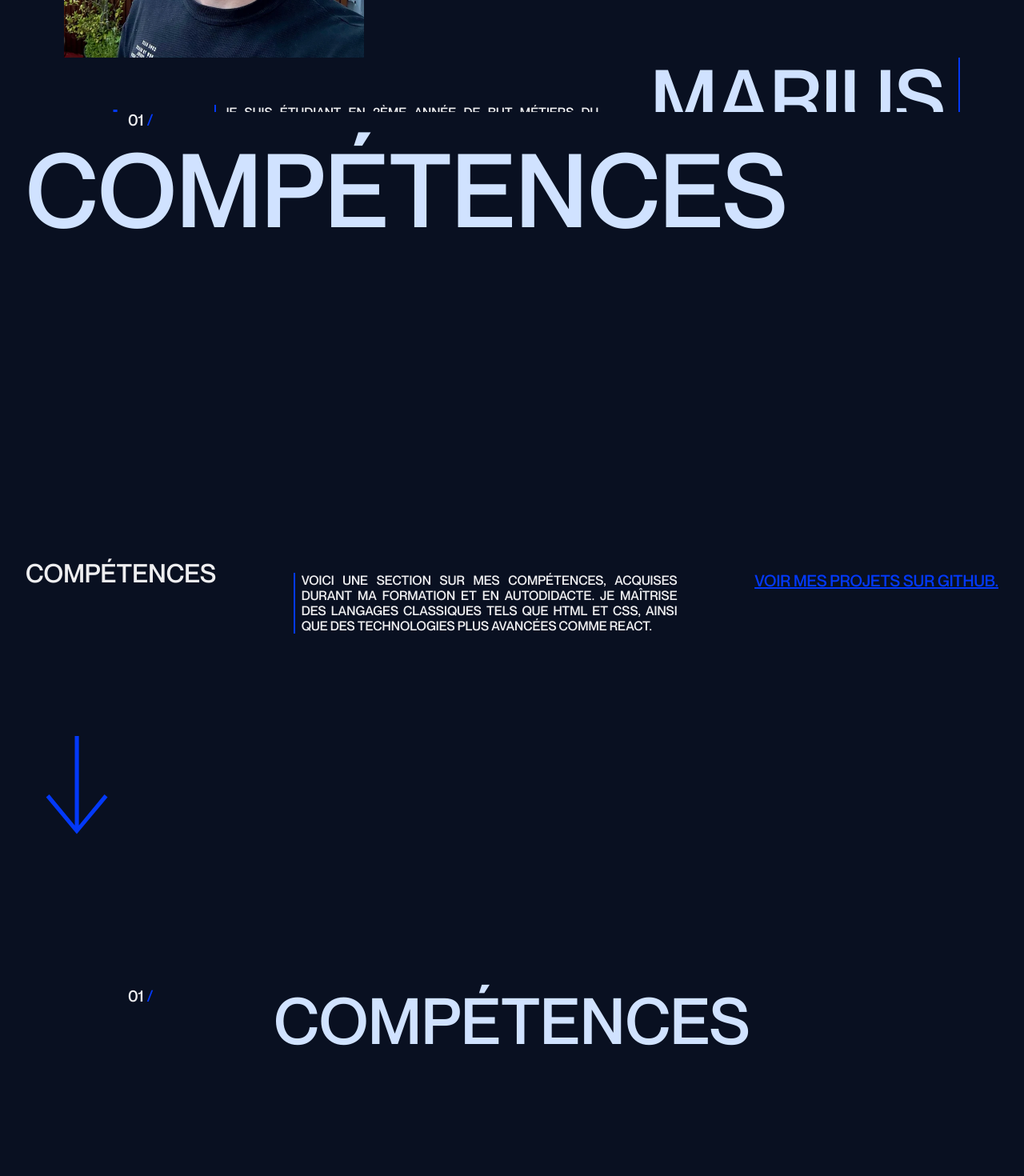
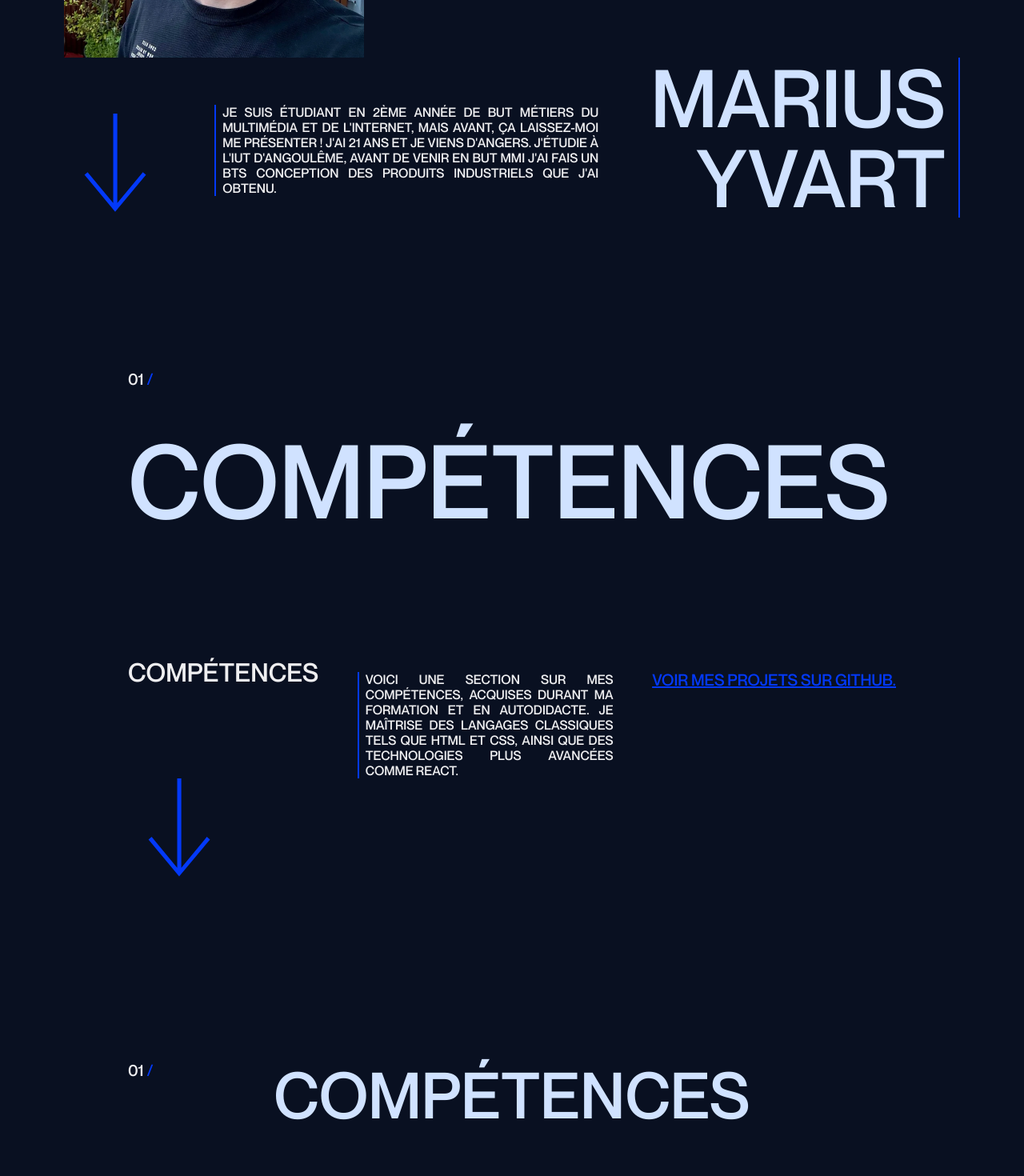
Before and after one commit to MuuvaY/portfolio2, a React (Vite) app: page / in a window 1280 px wide. Shown: the part 820-2290 px from the top of the page at 80% size. Built offline with nearby package versions, Linux system fonts and the light colour scheme.

Commit message:
Responsive : reglage responsive desktop

```diff
--- a/src/scss/blocs/accueil.scss
+++ b/src/scss/blocs/accueil.scss
@@ -1,6 +1,6 @@
 .accueil {
   margin: 10rem 5rem 0 5rem;
-  height: 100vh;
+  // height: 100vh;
   box-sizing: border-box; /* Inclure le padding et la bordure dans la hauteur totale */
   overflow: hidden; /* Empêcher le débordement */
 
@@ -11,7 +11,9 @@
     // width: 100%;
     height: auto; /* Ajuster la hauteur pour le mobile */
   }
-
+  @include for-desktop-up {
+    margin-bottom: 10rem;
+  }
   &__titre,
   &__titre2 {
     font-size: 8.125rem;
--- a/src/scss/blocs/carrousel.scss
+++ b/src/scss/blocs/carrousel.scss
@@ -241,7 +241,7 @@
   font-family: "Neue Montreal";
   font-weight: 500;
   position: relative;
-  height: 100vh;
+  // height: 100vh;
 
   @include for-phone-only {
     height: auto;
@@ -280,10 +280,13 @@
     user-select: none;
     -webkit-user-drag: none;
     -webkit-tap-highlight-color: transparent;
-    margin: 0 2rem;
+    margin: 0 0 5rem 2rem;
 
     @include for-phone-only {
       margin: 0 1rem;
+    }
+    @include for-desktop-up {
+      margin-bottom: 10rem;
     }
   }
 
@@ -464,6 +467,8 @@
   &__button {
     background: none;
     border: none;
+    cursor: pointer;
+
     @include for-phone-only {
       display: none;
     }
--- a/src/scss/blocs/compétences.scss
+++ b/src/scss/blocs/compétences.scss
@@ -685,6 +685,10 @@
     flex-direction: column;
     width: 100%;
     max-width: 80rem;
+
+    @include for-desktop-up {
+      max-width: 60rem;
+    }
   }
 
   // &__title {
@@ -711,7 +715,7 @@
 
     @include for-tablet-landscape-up {
       font-size: 8rem;
-      margin-bottom: 25rem;
+      margin-bottom: 10rem;
     }
   }
 
@@ -769,6 +773,9 @@
 
     @include for-phone-only {
       font-size: 0.9rem;
+    }
+    @include for-desktop-up {
+      max-width: 20rem;
     }
   }
 
@@ -856,6 +863,10 @@
 
     @include for-phone-only {
       display: none;
+    }
+
+    @include for-desktop-up {
+      margin-top: 0;
     }
   }
 }
--- a/src/scss/blocs/contact.scss
+++ b/src/scss/blocs/contact.scss
@@ -30,7 +30,7 @@
     margin-bottom: 5rem;
 
     @include for-tablet-landscape-up {
-      // min-height: 80vh;
+      min-height: 80vh;
       margin-bottom: 10rem;
     }
     @include for-phone-only {
@@ -44,6 +44,10 @@
     flex-direction: column;
     width: 100%;
     max-width: 80rem;
+
+    @include for-desktop-up {
+      max-width: 60rem;
+    }
   }
 
   &__title {
--- a/src/scss/blocs/projets.scss
+++ b/src/scss/blocs/projets.scss
@@ -114,6 +114,10 @@
     flex-direction: column;
     width: 100%;
     max-width: 80rem;
+
+    @include for-desktop-up {
+      max-width: 60rem;
+    }
   }
 
   &__title {
@@ -129,7 +133,7 @@
 
     @include for-tablet-landscape-up {
       font-size: 8rem;
-      margin-bottom: 25rem;
+      margin-bottom: 10rem;
     }
   }
 
@@ -160,6 +164,9 @@
 
     @include for-phone-only {
       font-size: 0.9rem;
+    }
+    @include for-desktop-up {
+      max-width: 20rem;
     }
   }
 
```
